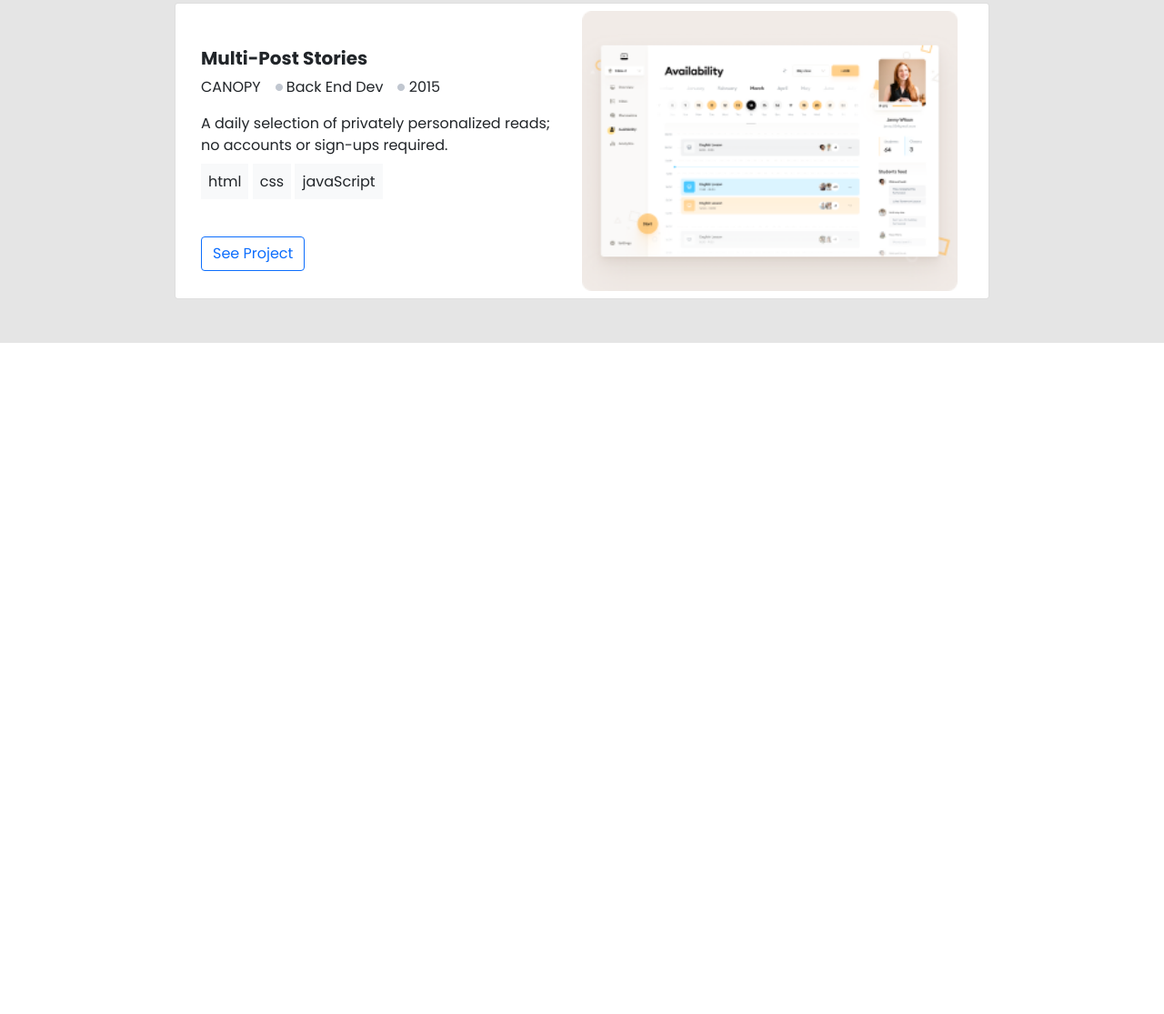
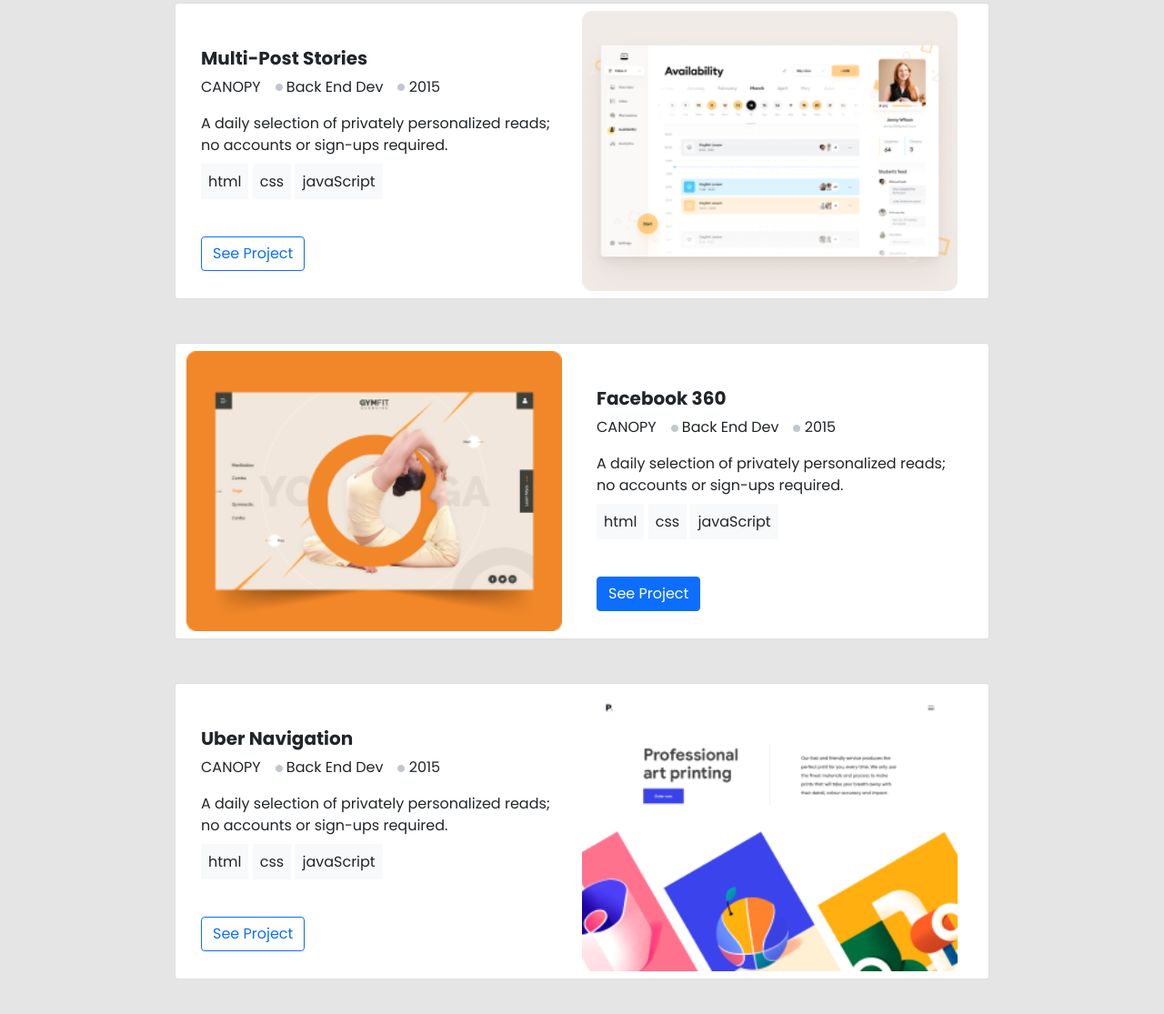
Before and after one commit to shahira-sadat/portfolio-bootstrap, a plain HTML site: page index.html in a window 1280 px wide. Shown: the part 1164-2279 px from the top of the page at 91% size. Before the commit the page ends 1541 px from the top, so only its background shows below. Drawn offline with nearby package versions, Linux system fonts and the light colour scheme.

Commit message:
Add card 3 and 4

```diff
--- a/index.html
+++ b/index.html
@@ -139,6 +139,60 @@
                 </div>
             </div>
         </div>
+                <div class="card col-md-12 container mt-5" style="max-width: 70vw">
+                    <div class="row g-0">
+                        <div class="col-md-6 col-sm-12">
+                            <img src="images/Snapshoot3.png" class="img-fluid pt-2 pb-2 rounded-start" alt="image" style="width: 95%">
+                        </div>
+                        <div class="col-md-6">
+                            <div class="card-body pt-5">
+                                <h5 class="card-title fw-bold">Facebook 360</h5>
+                                <ul class="nav gap-3">
+                                    <span class="nav-item">CANOPY</span>
+                                    <li class="nav-item pl-2"><img src="images/Counter.png" alt="Counter">
+                                        Back End Dev</li>
+                                    <li class="nav-item pl-2"><img src="images/Counter.png" alt="Counter">
+                                        2015</li>
+                                </ul>
+                                <p class="card-text pt-3">A daily selection of privately personalized reads; no accounts or sign-ups
+                                    required.</p>
+                                <span class="p-2 bg-light">html</span>
+                                <span class="p-2 bg-light">css</span>
+                                <span class="p-2 bg-light">javaScript</span><br>
+
+                                <button class="btn btn-md btn-primary mt-5">See Project</button>
+                            </div>
+                        </div>
+                    </div>
+                </div>
+                <div class="card col-md-12 container mt-5" style="max-width: 70vw">
+                    <div class="row g-0">
+
+                        <div class="col-md-6 col-lg">
+                            <div class="card-body pt-5">
+                                <h5 class="card-title fw-bold">Uber Navigation</h5>
+                                <ul class="nav gap-3">
+                                    <span class="nav-item">CANOPY</span>
+                                    <li class="nav-item pl-2"><img src="images/Counter.png" alt="Counter">
+                                        Back End Dev</li>
+                                    <li class="nav-item pl-2"><img src="images/Counter.png" alt="Counter">
+                                        2015</li>
+                                </ul>
+                                <p class="card-text pt-3">A daily selection of privately personalized reads; no accounts or sign-ups
+                                    required.</p>
+                                <span class="p-2 bg-light">html</span>
+                                <span class="p-2 bg-light">css</span>
+                                <span class="p-2 bg-light">javaScript</span><br>
+
+                                <button class="btn btn-md btn-outline-primary mt-5">See Project</button>
+                            </div>
+                        </div>
+                        <div class="col-md-6 col-sm-12">
+                            <img src="images/Snapshoot4.png" class="img-fluid pt-2 pb-2 rounded-start" alt="image" style="width: 95%">
+                        </div>
+                    </div>
+                </div>
+                </div>
     </section>
 <!-- Section 2 end -->
     <!-- Optional JavaScript -->
```
